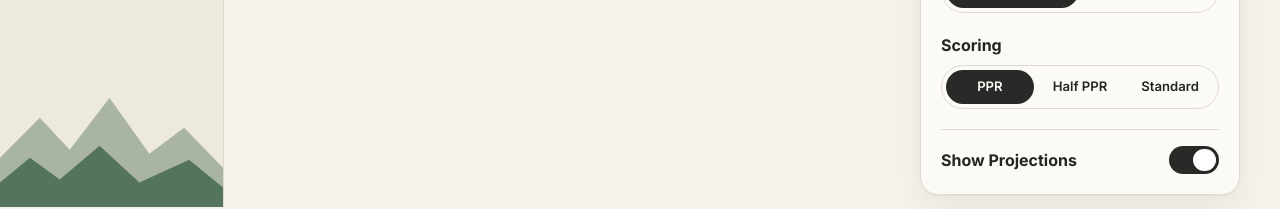
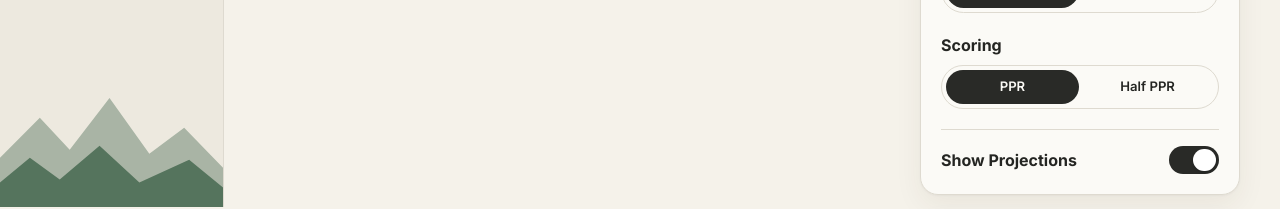
Before and after one commit to wyattwetzel-Pug/Fantasycollective, a Next.js app in the folder web/: page /rankings in a window 1280 px wide. Shown: the part 593-802 px from the top of the page. Built offline with nearby package versions, Linux system fonts and the light colour scheme; no server answers; the database is empty; a web font is replaced by a local one.

Commit message:
Rankings: scoring options are PPR and Half PPR only
Co-Authored-By: Claude Sonnet 5.5 <noreply@anthropic.com>

```diff
--- a/web/app/rankings/page.tsx
+++ b/web/app/rankings/page.tsx
@@ -22,7 +22,7 @@ type Row = {
 };
 
 const FORMATS = [["redraft", "Redraft"], ["dynasty", "Dynasty"]] as const;
-const SCORING = [["ppr", "PPR"], ["half", "Half PPR"], ["std", "Standard"]] as const;
+const SCORING = [["ppr", "PPR"], ["half", "Half PPR"]] as const;
 const QBS = [["1qb", "1 QB"], ["superflex", "Superflex"]] as const;
 const POSITIONS = ["All", "QB", "RB", "WR", "TE", "FLEX", "K", "DEF"];
 const GROUPS: Record<string, string[]> = { FLEX: ["RB", "WR", "TE"] };
```
